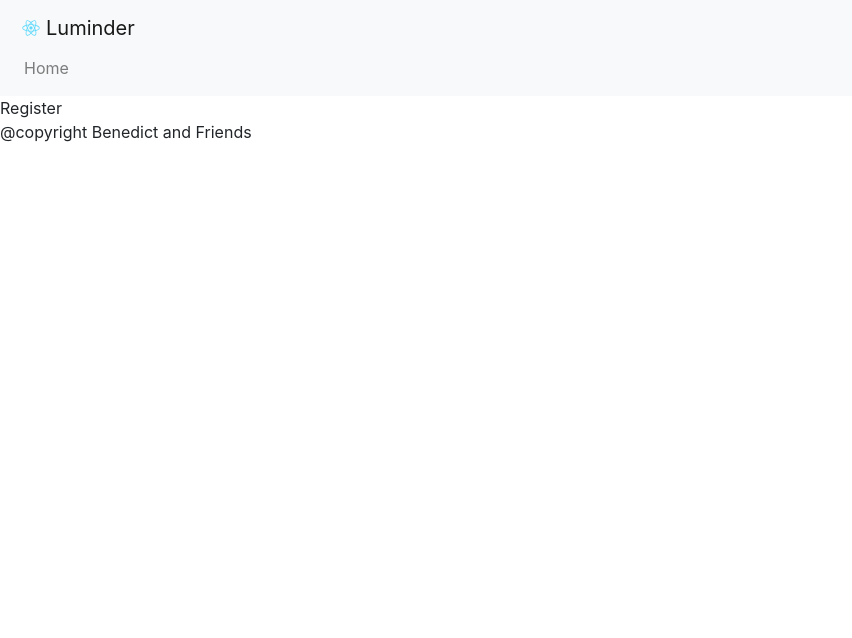
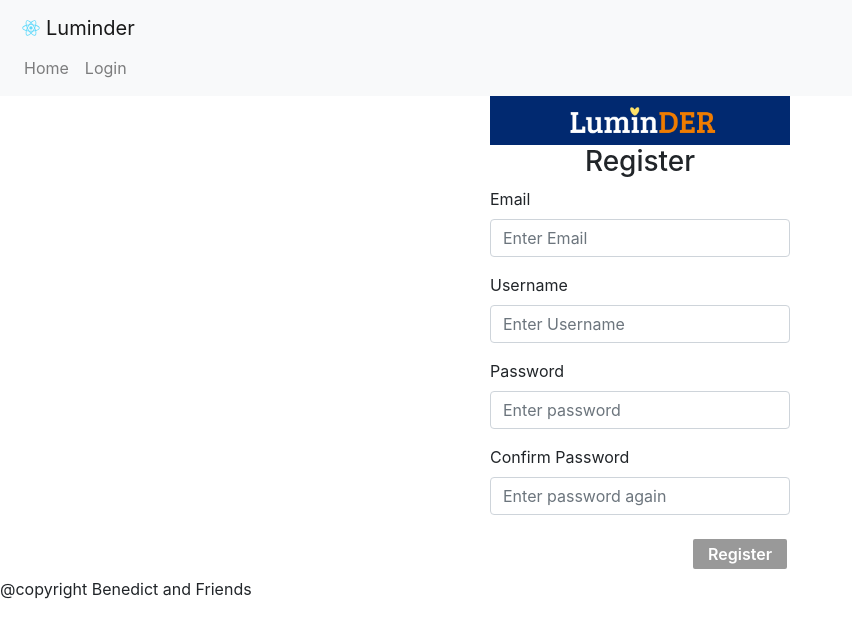
Before and after one commit to Nanosync/luminder, a React (Create React App) app in the folder client/: page /register in a window 1280 px wide. Shown: the top 638 px of the page, without its empty margins (0-852 px from the left). Built offline with nearby package versions, Linux system fonts and the light colour scheme.

Commit message:
added sign in and register components

```diff
--- a/client/package.json
+++ b/client/package.json
@@ -7,6 +7,7 @@
     "@testing-library/react": "^11.2.3",
     "@testing-library/user-event": "^12.6.0",
     "bootstrap": "^4.5.3",
+    "firebase": "^8.2.2",
     "react": "^17.0.1",
     "react-bootstrap": "^1.4.3",
     "react-dom": "^17.0.1",
--- a/client/src/App.js
+++ b/client/src/App.js
@@ -30,6 +30,9 @@ function App() {
               <Nav.Link as={Link} to="/">
                 Home
               </Nav.Link>
+              <Nav.Link as={Link} to="/login">
+                Login
+              </Nav.Link>
             </Nav>
           </Link>
         </Navbar>
--- /dev/null
+++ b/client/src/components/Firebase/context.js
@@ -0,0 +1,11 @@
+import React from 'react';
+
+const FirebaseContext = React.createContext(null);
+
+export const withFirebase = Component => props => (
+  <FirebaseContext.Consumer>
+    {firebase => <Component {...props} firebase={firebase} />}
+  </FirebaseContext.Consumer>
+);
+
+export default FirebaseContext;
--- /dev/null
+++ b/client/src/components/Firebase/firebase.js
@@ -0,0 +1,33 @@
+import app from 'firebase/app';
+import 'firebase/auth';
+
+const config = {
+  apiKey: "AIzaSyB-vjxnYrYcWElEsoJw7wO09BlZOiqVnE4",
+  authDomain: "luminder-4341b.firebaseapp.com",
+  projectId: "luminder-4341b",
+  storageBucket: "luminder-4341b.appspot.com",
+  messagingSenderId: "829281562599",
+  appId: "1:829281562599:web:f94dbd43ec248c258ad742"
+}
+
+class Firebase {
+  constructor() {
+    app.initializeApp(config);
+    this.auth = app.auth();
+  }
+
+  doCreateUserWithEmailAndPassword = (email, password) =>
+    this.auth.createUserWithEmailAndPassword(email, password);
+
+  doSignInWithEmailAndPassword = (email, password) =>
+    this.auth.signInWithEmailAndPassword(email, password);
+
+  doSignOut = () => this.auth.signOut();
+
+  doPasswordReset = email => this.auth.sendPasswordResetEmail(email);
+
+  doPasswordUpdate = password =>
+    this.auth.currentUser.updatePassword(password);
+}
+
+export default Firebase;
--- /dev/null
+++ b/client/src/components/Firebase/index.js
@@ -0,0 +1,6 @@
+import FirebaseContext, { withFirebase } from './context';
+import Firebase from './firebase';
+
+export default Firebase;
+
+export { FirebaseContext, withFirebase };
--- /dev/null
+++ b/client/src/components/Login.css
@@ -0,0 +1,69 @@
+.Container {
+  width: 300px;
+  margin: auto;
+}
+
+#header-img {
+  width: 300px;
+}
+
+#title {
+  text-align: center;
+}
+
+.buttons {
+  display: flex;
+  flex-flow: row-reverse nowrap;
+}
+
+#register-button {
+  margin: 5px 10px;
+  background-color: #56B829;
+  color: white;
+  padding: 3px 15px;
+  font-weight: 600;
+  border: solid white;
+  border-radius: 5px;
+}
+
+#signin-button {
+  margin: 5px 0px 5px 10px;
+  background-color: #2672EC;
+  color: white;
+  padding: 3px 15px;
+  font-weight: 600;
+  border: solid white;
+  border-radius: 5px;
+}
+
+#signin-button:disabled {
+  margin: 5px 0px 5px 10px;
+  background-color: grey;
+  opacity: 80%;
+  color: white;
+  padding: 3px 15px;
+  font-weight: 600;
+  border: solid white;
+  border-radius: 5px;
+}
+
+#submit-button {
+  margin: 5px 0px 5px 10px;
+  background-color: #2672EC;
+  color: white;
+  padding: 3px 15px;
+  font-weight: 600;
+  border: solid white;
+  border-radius: 5px;
+}
+
+#submit-button:disabled {
+  margin: 5px 0px 5px 10px;
+  background-color: grey;
+  opacity: 80%;
+  color: white;
+  padding: 3px 15px;
+  font-weight: 600;
+  border: solid white;
+  border-radius: 5px;
+}
--- a/client/src/components/Login.js
+++ b/client/src/components/Login.js
@@ -1,11 +1,105 @@
-import React from 'react';
+import React, { Component } from "react";
+import Luminder from "./luminder.png";
+import "./Login.css";
+import { withRouter } from "react-router-dom";
+import { Link } from "react-router-dom";
+import { withFirebase } from "./Firebase";
 
-function Login() {
-  return (
-    <div className="Login">
-      the login thingy
-    </div>
-  );
+const SignInPage = () => (
+  <div>
+    <SignInForm />
+  </div>
+);
+
+const INITIAL_STATE = {
+  email: "",
+  password: "",
+  error: null,
+};
+
+class SignInFormBase extends Component {
+  constructor(props) {
+    super(props);
+
+    this.state = { ...INITIAL_STATE };
+  }
+
+  onSubmit = (event) => {
+    const { email, password } = this.state;
+
+    this.props.firebase
+      .doSignInWithEmailAndPassword(email, password)
+      .then(() => {
+        this.setState({ ...INITIAL_STATE });
+        this.props.history.push("/");
+      })
+      .catch((error) => {
+        this.setState({ error });
+      });
+
+    event.preventDefault();
+  };
+
+  onChange = (event) => {
+    this.setState({ [event.target.name]: event.target.value });
+  };
+
+  render() {
+    const { email, password, error } = this.state;
+
+    const isInvalid = password === "" || email === "";
+
+    return (
+      <div className="Container">
+        <div className="Header">
+          <img src={Luminder} alt="" id="header-img" />
+        </div>
+        <form onSubmit={this.onSubmit}>
+          <h3 id="title">Login</h3>
+
+          <div className="form-group">
+            <label>Email</label>
+            <input
+              type="email"
+              className="form-control"
+              placeholder="Enter Email"
+              onChange={this.onChange}
+              value={email}
+              name="email"
+            />
+          </div>
+
+          <div className="form-group">
+            <label>Password</label>
+            <input
+              type="password"
+              className="form-control"
+              placeholder="Enter password"
+              onChange={this.onChange}
+              value={password}
+              name="password"
+            />
+          </div>
+
+          <div className="buttons">
+            <button type="submit" id="signin-button" disabled={isInvalid}>
+              Sign In
+            </button>
+            <Link to="/register">
+              <button id="register-button">Register</button>
+            </Link>
+          </div>
+
+          <p className="forgot-password text-left">
+            <a href="/">Forgot password?</a>
+          </p>
+          {error && <p>{error.message}</p>}
+        </form>
+      </div>
+    );
+  }
 }
 
-export default Login;
+const SignInForm = withRouter(withFirebase(SignInFormBase));
+
+export default SignInPage;
--- /dev/null
+++ b/client/src/components/Register.js
@@ -0,0 +1,131 @@
+import React, { Component } from "react";
+import Luminder from "./luminder.png";
+import "./Login.css";
+import { withFirebase } from "./Firebase";
+import { withRouter } from "react-router-dom";
+
+const SignUpPage = () => {
+  return (
+    <div>
+      <SignUpForm />
+    </div>
+  );
+};
+
+const INITIAL_STATE = {
+  username: "",
+  email: "",
+  passwordOne: "",
+  passwordTwo: "",
+  error: null,
+};
+
+class SignUpFormBase extends Component {
+  constructor(props) {
+    super(props);
+    this.state = { ...INITIAL_STATE };
+  }
+
+  onSubmit = (event) => {
+    const { username, email, passwordOne } = this.state;
+    console.log(email);
+    console.log(passwordOne);
+
+    this.props.firebase
+      .doCreateUserWithEmailAndPassword(email, passwordOne)
+      .then((authUser) => {
+        this.setState({ ...INITIAL_STATE });
+        this.props.history.push("/");
+      })
+      .catch((error) => {
+        this.setState({ error });
+      });
+
+    event.preventDefault();
+  };
+
+  onChange = (event) => {
+    this.setState({ [event.target.name]: event.target.value });
+  };
+
+  render() {
+    const { username, email, passwordOne, passwordTwo, error } = this.state;
+
+    const isInvalid =
+      passwordOne !== passwordTwo ||
+      passwordOne.trim() === "" ||
+      email.trim() === "" ||
+      username.trim() === "";
+
+    return (
+      <div className="Container">
+        <div className="Header">
+          <img src={Luminder} alt="" id="header-img" />
+        </div>
+        <form onSubmit={this.onSubmit}>
+          <h3 id="title">Register</h3>
+
+          <div className="form-group">
+            <label>Email</label>
+            <input
+              type="email"
+              className="form-control"
+              placeholder="Enter Email"
+              onChange={this.onChange}
+              value={email}
+              name="email"
+            />
+          </div>
+
+          <div className="form-group">
+            <label>Username</label>
+            <input
+              type="text"
+              className="form-control"
+              placeholder="Enter Username"
+              onChange={this.onChange}
+              value={username}
+              name="username"
+            />
+          </div>
+
+          <div className="form-group">
+            <label>Password</label>
+            <input
+              type="password"
+              className="form-control"
+              placeholder="Enter password"
+              onChange={this.onChange}
+              value={passwordOne}
+              name="passwordOne"
+            />
+          </div>
+
+          <div className="form-group">
+            <label>Confirm Password</label>
+            <input
+              type="password"
+              className="form-control"
+              placeholder="Enter password again"
+              onChange={this.onChange}
+              value={passwordTwo}
+              name="passwordTwo"
+            />
+          </div>
+
+          <div className="buttons">
+            <button disabled={isInvalid} type="submit" id="submit-button">
+              Register
+            </button>
+          </div>
+
+          {error && <p>{error.message}</p>}
+        </form>
+      </div>
+    );
+  }
+}
+
+const SignUpForm = withRouter(withFirebase(SignUpFormBase));
+
+export default SignUpPage;
--- a/client/src/index.js
+++ b/client/src/index.js
@@ -3,10 +3,14 @@ import ReactDOM from 'react-dom';
 import './index.css';
 import App from './App';
 import reportWebVitals from './reportWebVitals';
+import Firebase, { FirebaseContext } from './components/Firebase';
+
 
 ReactDOM.render(
   <React.StrictMode>
-    <App />
+    <FirebaseContext.Provider value={new Firebase()}>
+      <App />
+    </FirebaseContext.Provider>
   </React.StrictMode>,
   document.getElementById('root')
 );
--- a/client/src/pages/Login/index.js
+++ b/client/src/pages/Login/index.js
@@ -1,9 +1,10 @@
 import React from 'react';
+import LoginComponent from '../../components/Login';
 
 const Login = () => {
   return (
     <div>
-      Login
+      <LoginComponent />
     </div>
   );
 };
--- a/client/src/pages/Register/index.js
+++ b/client/src/pages/Register/index.js
@@ -1,9 +1,10 @@
 import React from 'react';
+import RegisterComponent from '../../components/Register';
 
 const Register = () => {
   return (
     <div>
-      Register
+      <RegisterComponent />
     </div>
   );
 };
```
Also changed, not shown: client/src/components/luminder.png (added), 1 other file (tests, documents, lock files or other folders).
